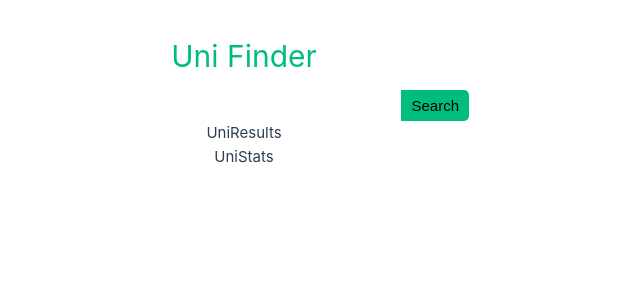
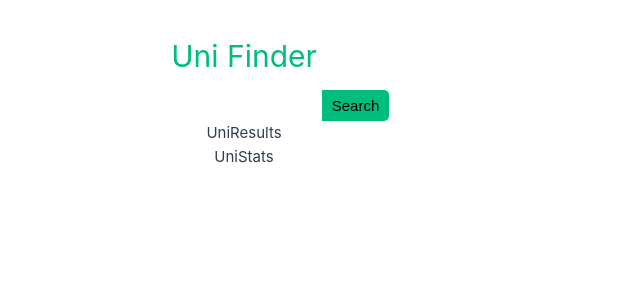
Before and after one commit to rvdegroen/Uni-Finder, a Vue app: page / in a window 1280 px wide. Shown: the top 300 px of the page, without its empty margins (396-1036 px from the left). Built offline with nearby package versions, Linux system fonts and the light colour scheme.

Commit message:
added handlesubmit

```diff
--- a/src/components/SearchContainer.vue
+++ b/src/components/SearchContainer.vue
@@ -1,14 +1,20 @@
-<script setup lang="ts"></script>
+<script setup lang="ts">
+const handleSubmit = () => {
+  const test = console.log('test')
+}
+</script>
 
 <template>
   <div>
-    <input type="text" />
-    <button>Search</button>
+    <form @submit.prevent="handleSubmit">
+      <input type="text" name="query" />
+      <button type="submit">Search</button>
+    </form>
   </div>
 </template>
 
 <style scoped>
-div {
+form {
   width: 100%;
   display: flex;
 }
@@ -45,4 +51,10 @@ button:hover {
   transition: 0.2s ease-in-out;
   background-color: #03b97d;
 }
+
+button:active {
+  color: white;
+  transition: 0.1s ease-in-out;
+  background-color: #028f60;
+}
 </style>
```
